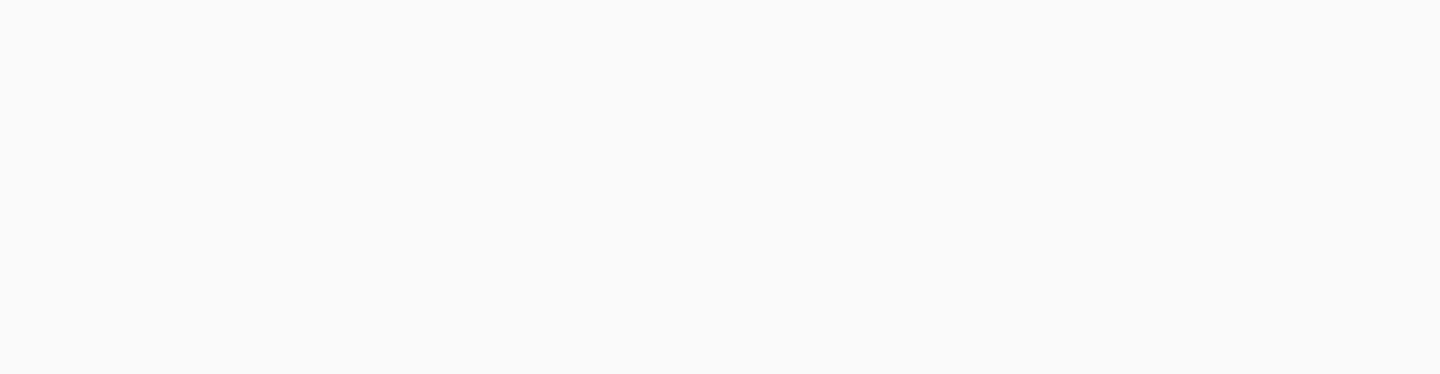
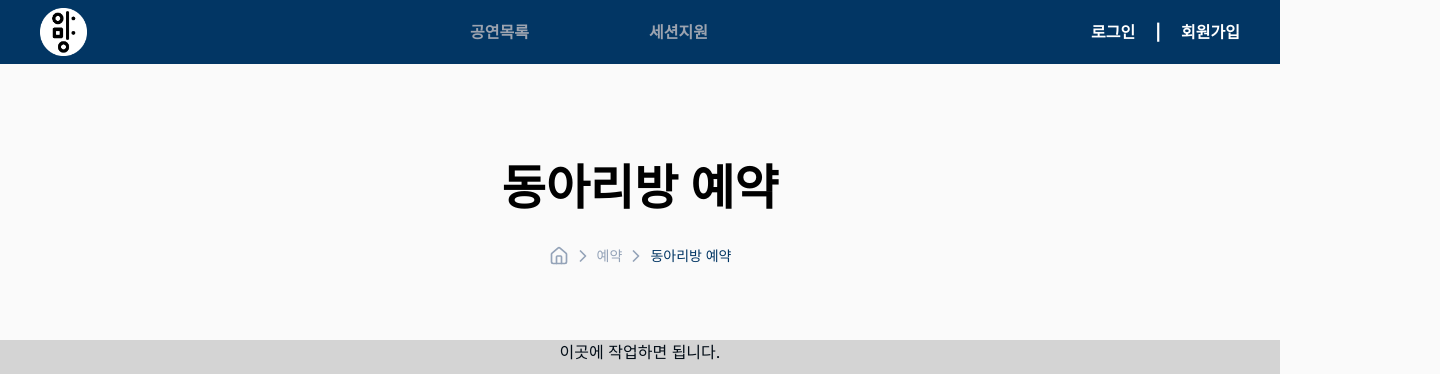
Before and after one commit to skku-amang/main, a Next.js app: page /reservation/clubroom in a window 1280 px wide. Before the commit this address had no page. Shown: the top 374 px of the page, 1440 px wide, since content can reach past the window. Built offline with nearby package versions, Linux system fonts and the light colour scheme; no server answers.

Commit message:
chore: reservation scaffording

```diff
--- /dev/null
+++ b/app/(general)/reservation/clubroom/page.tsx
@@ -0,0 +1,32 @@
+import { ChevronRight, HouseIcon } from "lucide-react"
+import Link from "next/link"
+
+const ReservationPage = () => {
+  return (
+    <div className="flex h-full w-full flex-col justify-center">
+      <div className="flex flex-col items-center ">
+        <div className="mb-[30px] mt-[95px] flex h-[57px] w-[500px] items-center justify-center text-5xl font-semibold text-black">
+          동아리방 예약
+        </div>
+        <div className="mb-[74px] flex h-[20px] w-[200px] items-center justify-center gap-1">
+          <Link href="/">
+            <HouseIcon className="h-[20px] w-[20px] text-slate-400" />
+          </Link>
+          <ChevronRight className="h-[20px] w-[20px] text-slate-400" />
+          <div className="text-sm font-medium leading-tight text-slate-400">
+            예약
+          </div>
+          <ChevronRight className="h-[20px] w-[20px] text-slate-400" />
+          <div className="text-sm font-medium leading-tight text-primary">
+            동아리방 예약
+          </div>
+        </div>
+      </div>
+      <div className="flex h-[739px] w-full justify-center bg-neutral-300">
+        이곳에 작업하면 됩니다.
+      </div>
+    </div>
+  )
+}
+
+export default ReservationPage
--- /dev/null
+++ b/app/(general)/reservation/equipment/page.tsx
@@ -0,0 +1,32 @@
+import { ChevronRight, HouseIcon } from "lucide-react"
+import Link from "next/link"
+
+const ReservationPage = () => {
+  return (
+    <div className="flex h-full w-full flex-col justify-center">
+      <div className="flex flex-col items-center ">
+        <div className="mb-[30px] mt-[95px] flex h-[57px] w-[500px] items-center justify-center text-5xl font-semibold text-black">
+          물품 대여
+        </div>
+        <div className="mb-[74px] flex h-[20px] w-[200px] items-center justify-center gap-1">
+          <Link href="/">
+            <HouseIcon className="h-[20px] w-[20px] text-slate-400" />
+          </Link>
+          <ChevronRight className="h-[20px] w-[20px] text-slate-400" />
+          <div className="text-sm font-medium leading-tight text-slate-400">
+            예약
+          </div>
+          <ChevronRight className="h-[20px] w-[20px] text-slate-400" />
+          <div className="text-sm font-medium leading-tight text-primary">
+            물품 대여
+          </div>
+        </div>
+      </div>
+      <div className="flex h-[739px] w-full justify-center bg-neutral-500">
+        이곳에 작업하면 됩니다.
+      </div>
+    </div>
+  )
+}
+
+export default ReservationPage
```
